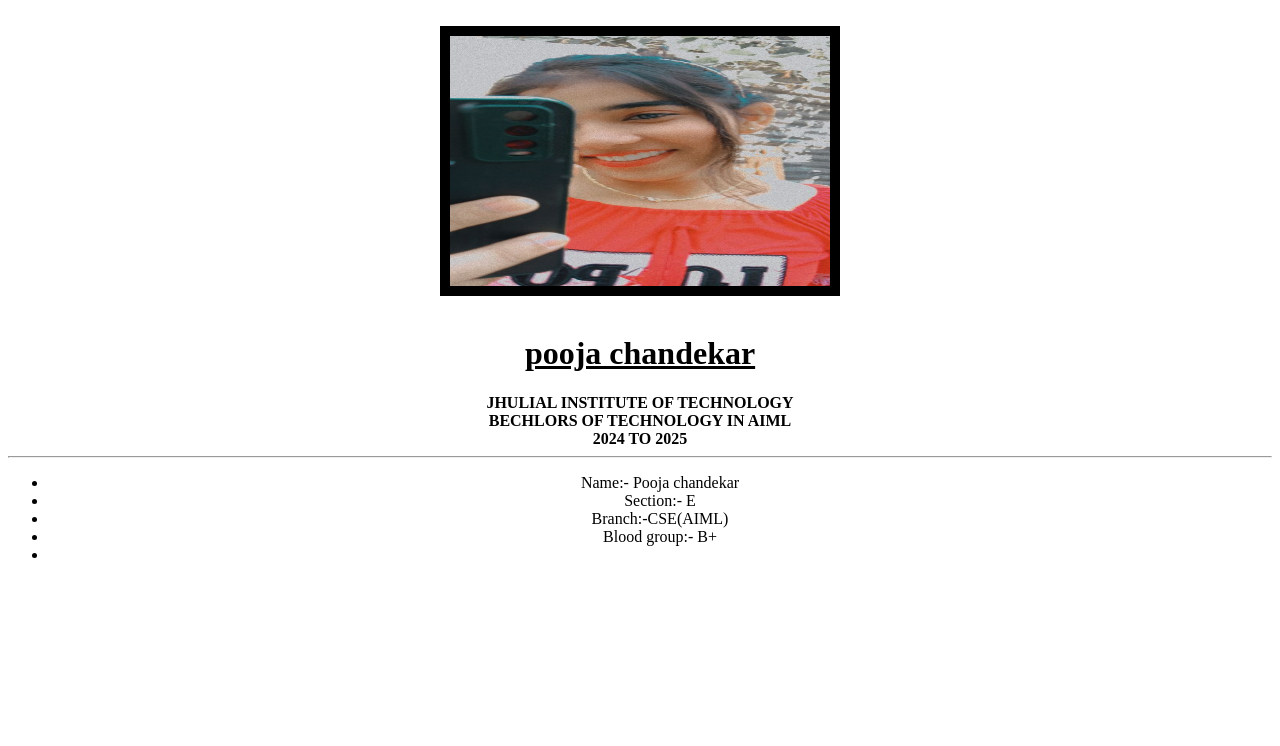
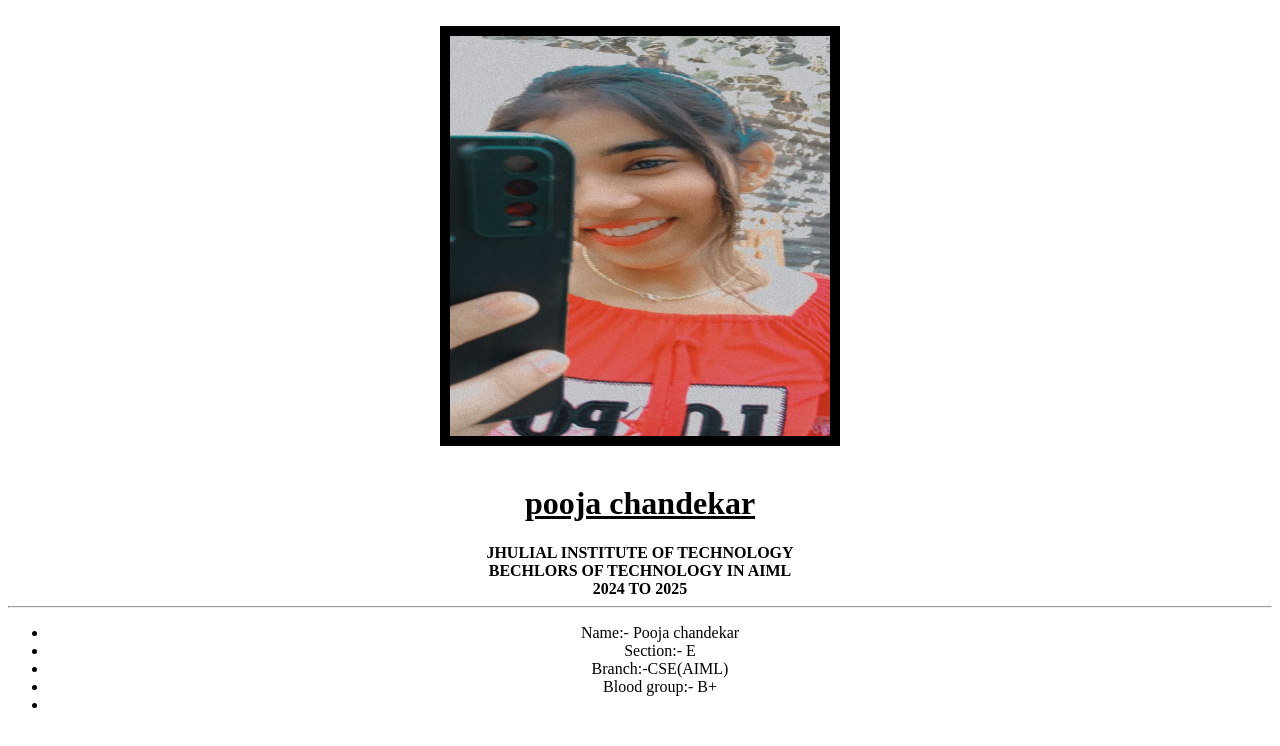
Before and after one commit to poojachandekar/pooja, a plain HTML site: page portfolio.html in a window 1280 px wide. Drawn offline with Linux system fonts and the light colour scheme.

Commit message:
Add files via upload

```diff
--- a/portfolio.html
+++ b/portfolio.html
@@ -6,7 +6,7 @@
         <center>
 
 
-            <img src="pooja.jpg"style ="border: 10px solid black;" height="250px"width="30%"></center>
+            <img src="pooja.jpg"style ="border: 10px solid black;" height="400px"width="30%"></center>
             <br><center>
           <h1><u>pooja chandekar</u></h1>
          <b>JHULIAL INSTITUTE OF TECHNOLOGY</b><br>
```
